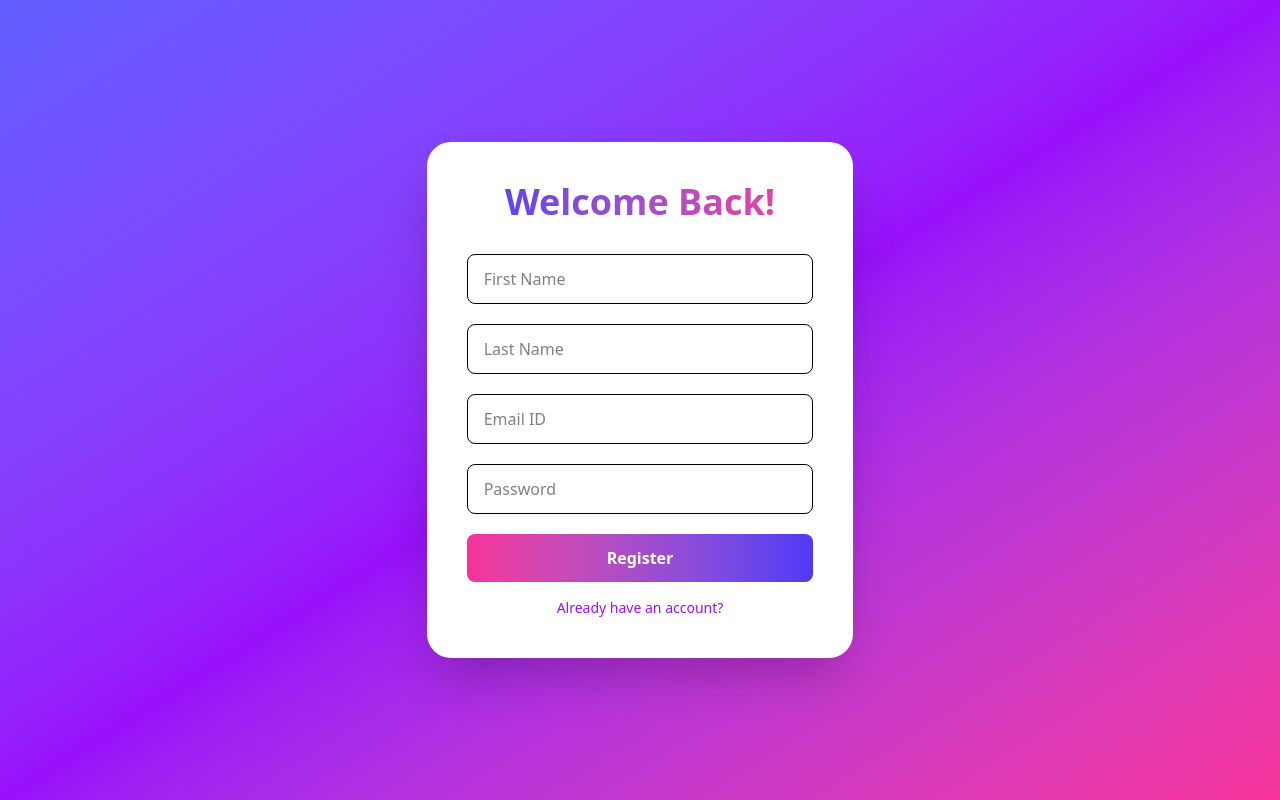
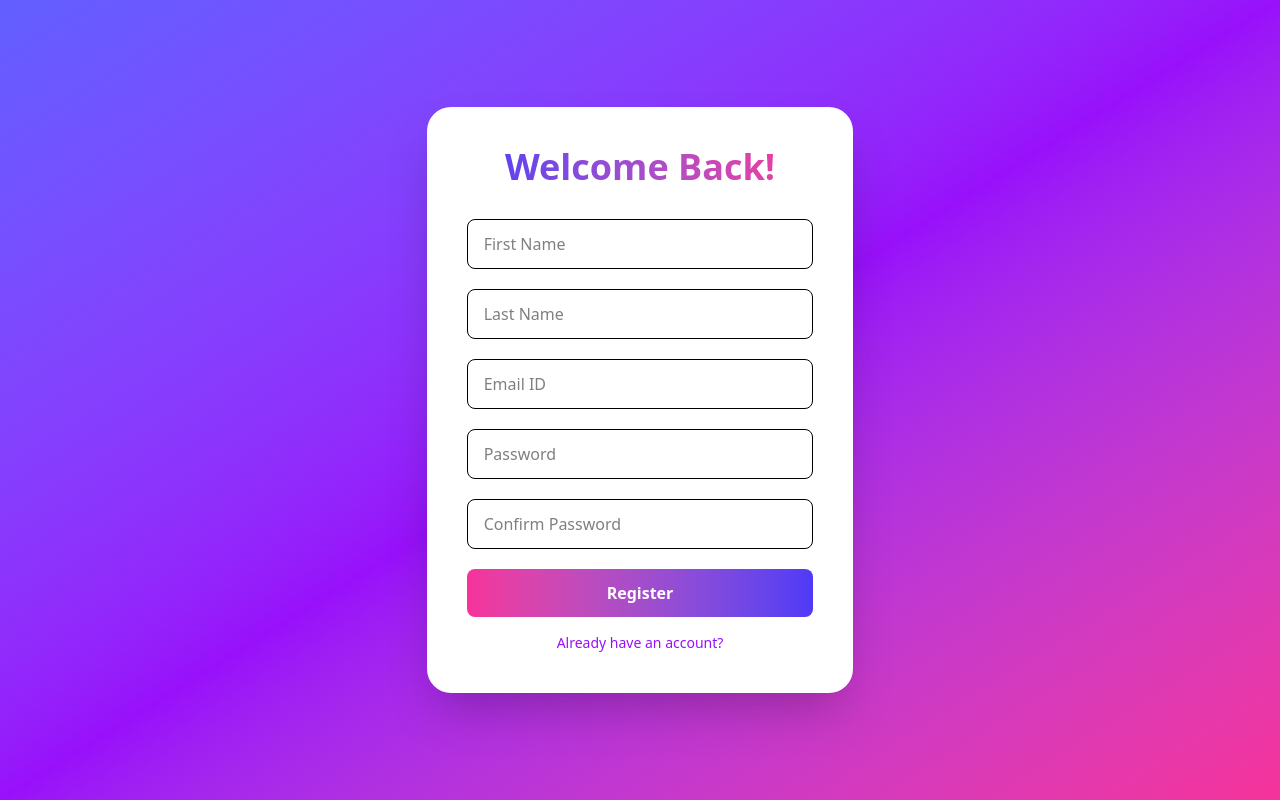
Before and after one commit to Ajex-Joshy/TODO-APP, a React (Vite) app in the folder client/: page /register in a window 1280 px wide. Built offline with nearby package versions, Linux system fonts and the light colour scheme.

Commit message:
confirm password

```diff
--- a/client/src/components/Register.jsx
+++ b/client/src/components/Register.jsx
@@ -6,6 +6,7 @@ const Register = () => {
   const [lastName, setLastName] = useState("");
   const [email, setEmail] = useState("");
   const [password, setPassword] = useState("");
+  const [confirmPassword, setConfirmPassword] = useState("");
   const [error, setError] = useState("");
   const navigate = useNavigate();
 
@@ -18,7 +19,13 @@ const Register = () => {
           {
             method: "POST",
             headers: { "Content-Type": "application/json" },
-            body: JSON.stringify({ firstName, lastName, email, password }),
+            body: JSON.stringify({
+              firstName,
+              lastName,
+              email,
+              password,
+              confirmPassword,
+            }),
           }
         );
         const data = await res.json();
@@ -85,6 +92,15 @@ const Register = () => {
             required
           />
           <input
+            className="py-3 px-4 border w-full rounded-lg focus:ring-2 focus:ring-purple-400 focus:outline-none"
+            type="password"
+            placeholder="Confirm Password"
+            id="password"
+            value={confirmPassword}
+            onChange={(e) => setConfirmPassword(e.target.value)}
+            required
+          />
+          <input
             className="cursor-pointer px-6 py-3 rounded-lg w-full bg-gradient-to-r from-pink-500 to-indigo-600 text-white font-semibold hover:opacity-90 transition"
             type="submit"
             value="Register"
```
